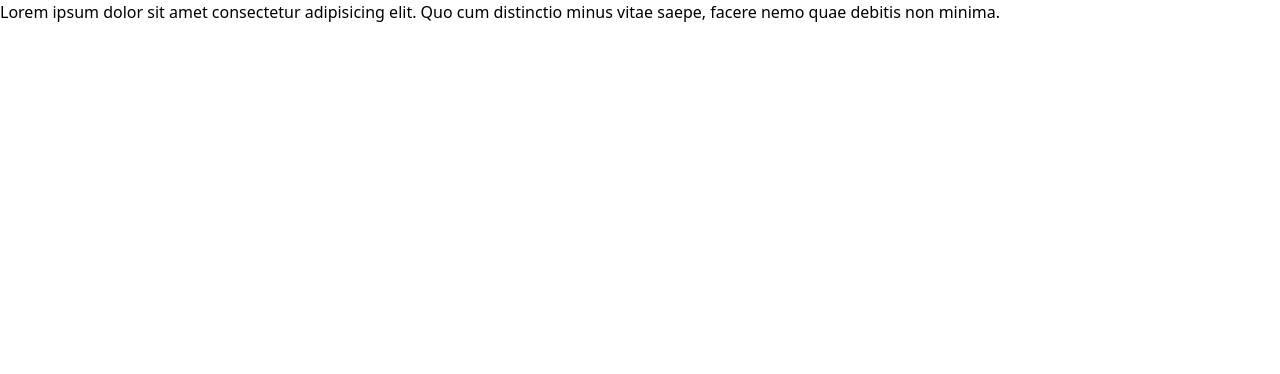
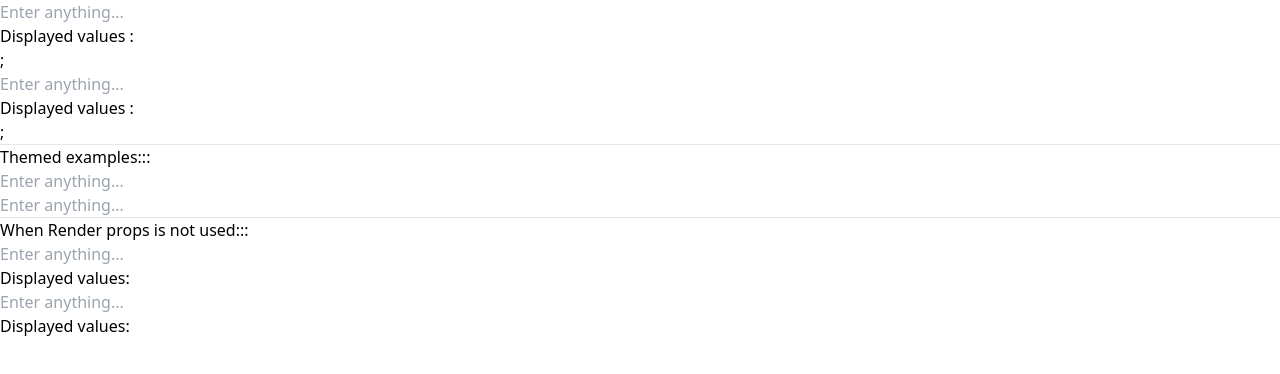
Before and after one commit to Nkaka23dev/React-strapi-playground, a React (Vite) app: page / in a window 1280 px wide. Shown: the top 374 px of the page. Built offline with nearby package versions, Linux system fonts and the light colour scheme.

Commit message:
feat: render props

```diff
--- /dev/null
+++ b/src/designPattern/RenderProps/Input.tsx
@@ -0,0 +1,25 @@
+/* eslint-disable @typescript-eslint/no-explicit-any */
+import { useState } from "react";
+
+export default function Input({ displayContent }: any) {
+  const [value, setValue] = useState("");
+
+  const handleChanges = (e: React.ChangeEvent<HTMLInputElement>) => {
+    e.preventDefault();
+    setValue(e.target.value);
+  };
+
+  return (
+    <div className="max-w-4xl mx-auto py-5">
+      <input
+        type="text"
+        onChange={(e) => handleChanges(e)}
+        className="w-full  px-4 py-3 outline-none border-2 rounded-sm"
+        placeholder="Enter anything..."
+      />
+      <p className="py-3 flex gap-3">
+        Displayed values : {displayContent(value)}
+      </p>
+    </div>
+  );
+}
--- /dev/null
+++ b/src/designPattern/RenderProps/RenderProps.tsx
@@ -0,0 +1,46 @@
+import Input from "./Input";
+import ThemedInputExample from "./ThemedInputExample";
+import WhenIgnoredRenderProps from "./WhenIgnoredRenderProps";
+
+const displayContent = (value: string) => <div>{value}</div>;
+const boldedContent = (value: string) => (
+  <p className="font-bold  text-base">{value}</p>
+);
+
+export default function RenderProps() {
+  const lightTheme = {
+    input: "border-gray-300",
+    placeHolder: "placeholder-black",
+    text: "text-gray-700",
+  };
+
+  const darkTheme = {
+    input: "border-green-700 bg-green-800 text-white",
+    placeHolder: "placeholder-white",
+    text: "text-green-300",
+  };
+  return (
+    <>
+      <div>
+        <Input displayContent={displayContent} />;
+        <Input displayContent={boldedContent} />;
+      </div>
+      <hr />
+      <div>
+        <h1 className="text-center text-xl font-bold underline py-4">
+          Themed examples:::
+        </h1>
+        <ThemedInputExample render={displayContent} theme={darkTheme} />
+        <ThemedInputExample render={boldedContent} theme={lightTheme} />
+      </div>
+      <hr />
+      <div>
+        <h1 className="text-center text-xl font-bold underline py-4">
+          When Render props is not used:::
+        </h1>
+        <WhenIgnoredRenderProps variant="default" />
+        <WhenIgnoredRenderProps variant="bolded" />
+      </div>
+    </>
+  );
+}
--- /dev/null
+++ b/src/designPattern/RenderProps/ThemedInputExample.tsx
@@ -0,0 +1,30 @@
+import React, { useState } from "react";
+
+interface ThemedInputProps {
+  theme: { [key: string]: string };
+  render: (value: string, theme: { [key: string]: string }) => React.ReactNode;
+}
+
+export default function ThemedInputExample({
+  theme,
+  render,
+}: ThemedInputProps) {
+  const [value, setValue] = useState("");
+
+  const handleChanges = (e: React.ChangeEvent<HTMLInputElement>) => {
+    setValue(e.target.value);
+  };
+
+  return (
+    <div className="max-w-4xl mx-auto py-5">
+      <input
+        type="text"
+        value={value}
+        onChange={handleChanges}
+        className={`w-full px-4 py-3 outline-none border-2 rounded-sm ${theme.input} ${theme.placeHolder}`}
+        placeholder="Enter anything..."
+      />
+      <p className={`py-3 flex gap-3 ${theme.text}`}>{render(value, theme)}</p>
+    </div>
+  );
+}
--- /dev/null
+++ b/src/designPattern/RenderProps/WhenIgnoredRenderProps.tsx
@@ -0,0 +1,47 @@
+import { useState } from "react";
+
+type InputProps = {
+  variant?: "default" | "bolded";
+};
+
+export default function WhenIgnoredRenderProps({
+  variant = "default",
+}: InputProps) {
+  const [value, setValue] = useState("");
+
+  const handleChanges = (e: React.ChangeEvent<HTMLInputElement>) => {
+    e.preventDefault();
+    setValue(e.target.value);
+  };
+
+  const renderContent = () => {
+    switch (variant) {
+      case "bolded":
+        return <p className="font-bold text-red-500 text-lg">{value}</p>;
+      case "default":
+      default:
+        return <div>{value}</div>;
+    }
+  };
+
+  return (
+    <div className="max-w-4xl mx-auto py-5">
+      <input
+        type="text"
+        onChange={handleChanges}
+        className="w-full px-4 py-3 outline-none border-2 rounded-sm"
+        placeholder="Enter anything..."
+      />
+      <p className="py-3 flex gap-3">Displayed values: {renderContent()}</p>
+    </div>
+  );
+}
+/**
+ DISADVANTAGES:::
+
+ - Reduced Flexibility in Customization: With render props or children approach, consumers of the component have more control over how the content is displayed because they can define any custom rendering logic they want. In the refactored approach, they are limited to the predefined variants (default or bolded).
+
+ - Code Readability: Conditional rendering within components can sometimes make the code less readable, especially if the logic for different variants becomes complex. It might be harder to understand how each variant affects the rendering without diving into the Input component code.
+
+ -Scalability: If the number of variants grows significantly, managing them all within a single Input component might become unwieldy. This can potentially lead to a bloated component with many conditional checks.
+ * ***/
--- a/src/pages/PlayGround.tsx
+++ b/src/pages/PlayGround.tsx
@@ -1,6 +1,6 @@
 // import { useEffect, useState } from "react";
 
-import CopilotComponent from "../components/CopilotComponent";
+import RenderProps from "../designPattern/RenderProps/RenderProps";
 
 export default function PlayGround() {
   // const [count, setCount] = useState(0);
@@ -36,7 +36,9 @@ export default function PlayGround() {
       {/* <div className="max-w-7xl mx-auto h-96 bg-red-700 grid">
         <Child />
       </div> */}
-      <CopilotComponent />
+      {/* <CopilotComponent /> */}
+      {/* <HOCPattern /> */}
+      <RenderProps />
     </>
   );
 }
```
Also changed, not shown: src/designPattern/HOC/Comp1.tsx (added, +28 -0 lines), src/designPattern/HOC/Comp2.tsx (added, +16 -0 lines), src/designPattern/HOC/HOCPattern.tsx (added, +11 -0 lines), src/designPattern/HOC/WithDimensions.tsx (added, +20 -0 lines).
